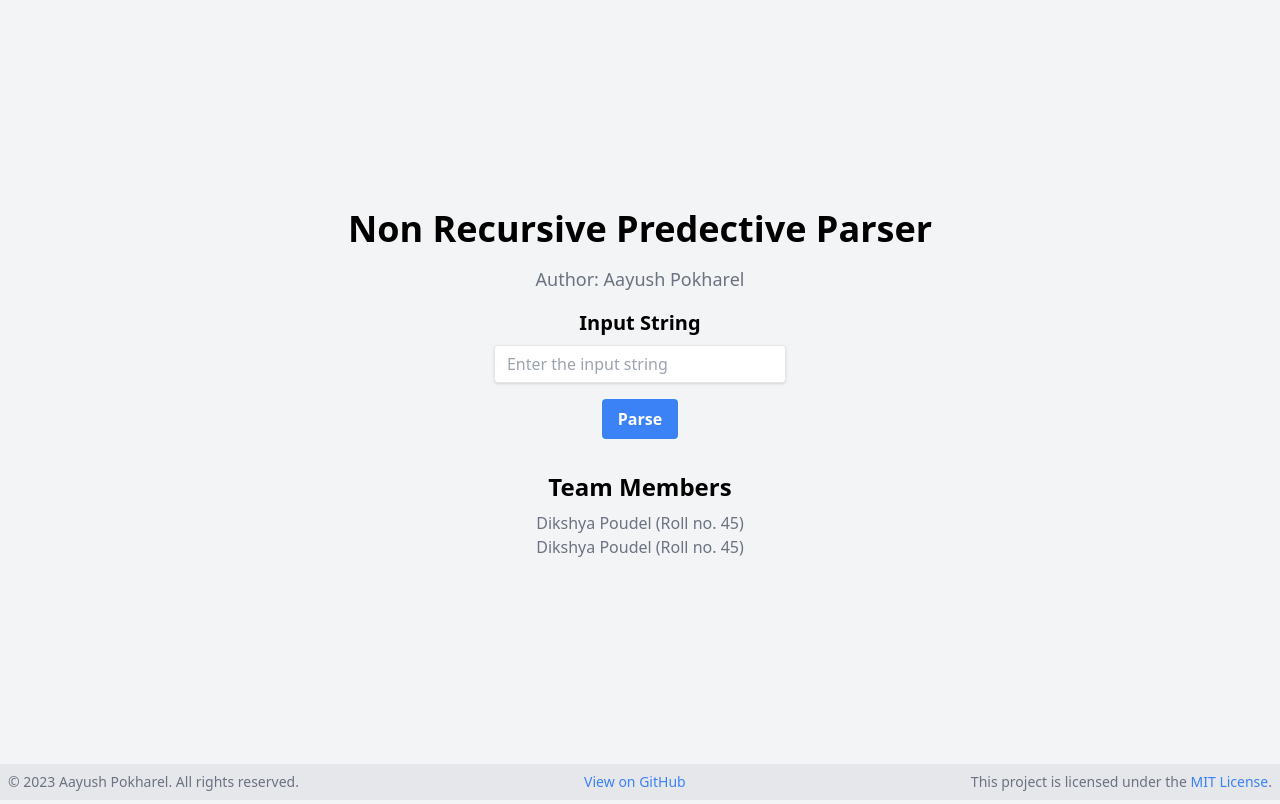
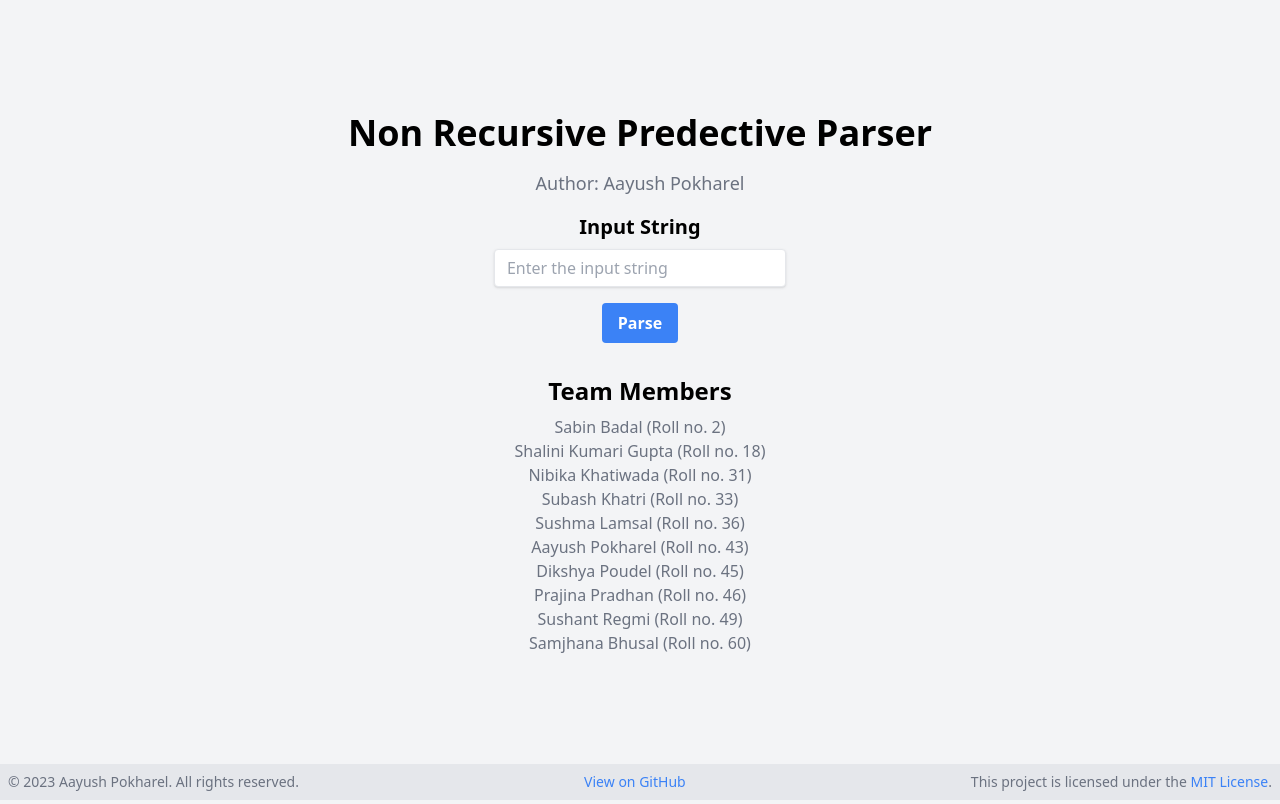
Before and after one commit to AayushPokharel/CompilerParser, a Flask app: page / in a window 1280 px wide. Run offline with Flask 3, Linux system fonts and the light colour scheme; some libraries are stand-ins or nearby versions.

Commit message:
added team members

```diff
--- a/templates/input_form.html
+++ b/templates/input_form.html
@@ -36,8 +36,16 @@
         <div class="mt-8">
           <h2 class="text-2xl font-bold mb-2">Team Members</h2>
           <ul class="text-gray-500">
+            <li>Sabin Badal (Roll no. 2)</li>
+            <li>Shalini Kumari Gupta (Roll no. 18)</li>
+            <li>Nibika Khatiwada (Roll no. 31)</li>
+            <li>Subash Khatri (Roll no. 33)</li>
+            <li>Sushma Lamsal (Roll no. 36)</li>
+            <li>Aayush Pokharel (Roll no. 43)</li>
             <li>Dikshya Poudel (Roll no. 45)</li>
-            <li>Dikshya Poudel (Roll no. 45)</li>
+            <li>Prajina Pradhan (Roll no. 46)</li>
+            <li>Sushant Regmi (Roll no. 49)</li>
+            <li>Samjhana Bhusal (Roll no. 60)</li>
           </ul>
         </div>
       </div>
```
